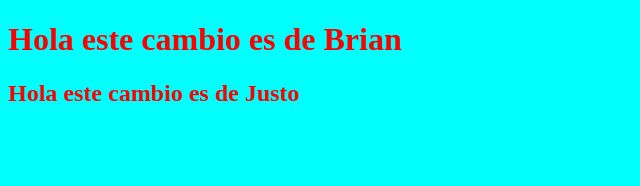
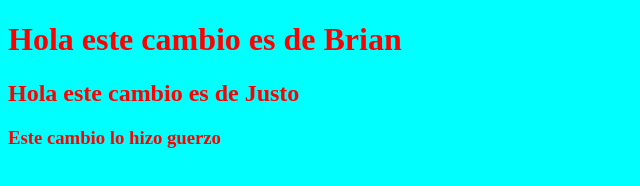
Before and after one commit to joaco683/pro1-grupo1-tp, a plain HTML site: page index.html in a window 1280 px wide. Shown: the whole page, without its empty margins (0-640 px from the left). Drawn offline with Linux system fonts and the light colour scheme.

Commit message:
cambio en index

```diff
--- a/index.html
+++ b/index.html
@@ -10,6 +10,7 @@
 
 <h1>Hola este cambio es de Brian</h1>
 <h2>Hola este cambio es de Justo</h2>
+<h3>Este cambio lo hizo guerzo</h3>
 
 
     <script src="./js/index.js"></script>
```
